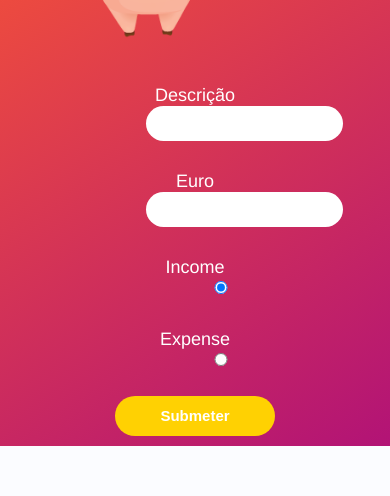
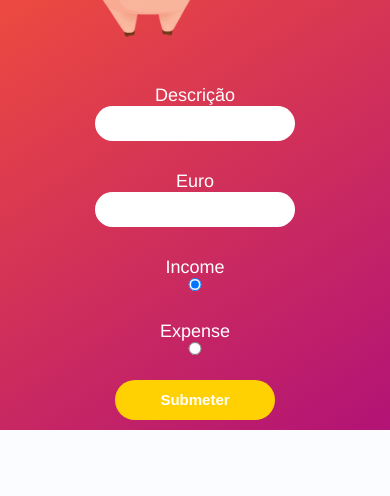
Before and after one commit to matildehomem/budget-vue, a Vue app: page / in a window 390 px wide. Shown: the part 220-716 px from the top of the page. Built offline with nearby package versions, Linux system fonts and the light colour scheme.

Commit message:
fix styles

```diff
--- a/src/assets/css/app.css
+++ b/src/assets/css/app.css
@@ -280,11 +280,22 @@ button.app__btn:focus {
 @media only screen and (max-width: 780px) {
   form, form > div {
     flex-direction: column;
+    width: 90%;
+    margin: 0 auto;
   }
   .form-group{
+    display: flex;
+    flex-direction: column;
     margin: 15px auto;
-    width: 25%;
+    width: 100%;
   }
+  input{
+    width: 200px;
+    margin: 0 auto;
+  }
+  input[type="text"] {
+    margin: 0 auto;
+}
   .app__header {
     height: 100%;
   }
```
